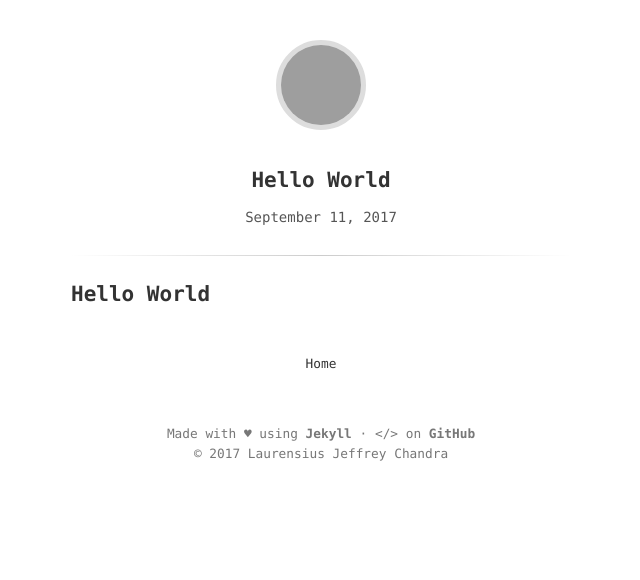
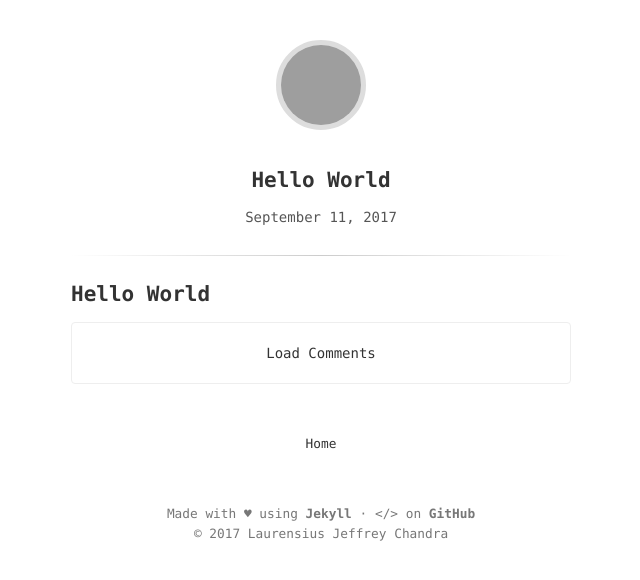
Before and after one commit to arcestia/skiddle.id, a Jekyll site: the page built from _posts/2017-09-11-hello-world.md, in a window 1280 px wide. Shown: the top 580 px of the page, without its empty margins (319-959 px from the left). Built offline with Jekyll 4.4.1, drawn with Linux system fonts in a browser that asks for light colours; nearby versions of some CDN libraries; grey boxes are pictures that could not be loaded.

Commit message:
Update About and Adding Disqus Comment

```diff
--- /dev/null
+++ b/_includes/disqus.html
@@ -0,0 +1,35 @@
+<script src="//code.jquery.com/jquery-1.11.1.min.js"></script>
+<style>
+.disqus-comments {
+    border: 1px solid #EEEEEE;
+    background: #FFFFFF;
+    -webkit-border-radius: 4px;
+    -moz-border-radius: 4px;
+    border-radius: 4px;
+    padding: 20px;
+}
+#disqus-load {
+    text-align: center;
+    cursor: pointer;
+}
+</style>
+<script type="text/javascript">
+    $(document).ready(function() {
+        $('#disqus-load').on('click', function(){
+
+        $.ajax({
+            type: "GET",
+            url: "http://" + 'CallmeJeff' + ".disqus.com/embed.js",
+            dataType: "script",
+            cache: true
+        });
+
+        $(this).fadeOut();
+    });
+});
+</script>
+
+<div class="disqus-comments">
+    <div id='disqus-load'>Load Comments</div>
+    <div id='disqus_thread'></div>
+</div>
--- a/_layouts/post.html
+++ b/_layouts/post.html
@@ -12,8 +12,9 @@ layout: default
 	<div class="divider"></div>
 
 	{{ content }}
+{% include disqus.html %}
+</article>
 
-</article>
 
 <div class="page-navigation">
 	{% if page.next.url %}
```
Also changed, not shown: about.md (+3 -3 lines).
